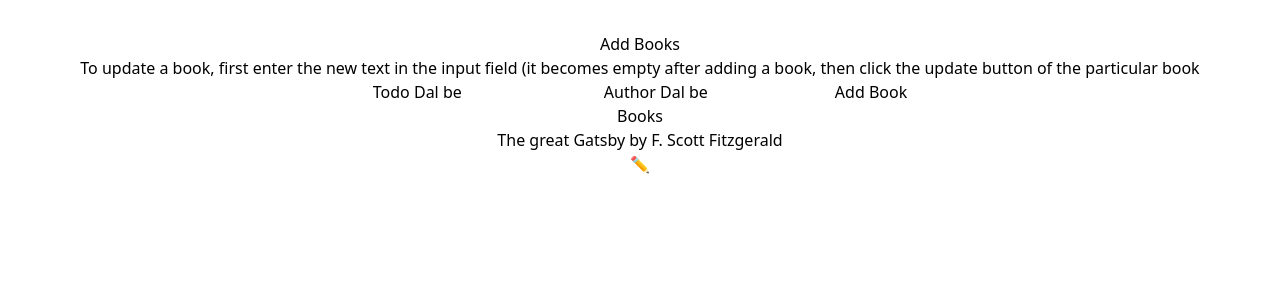
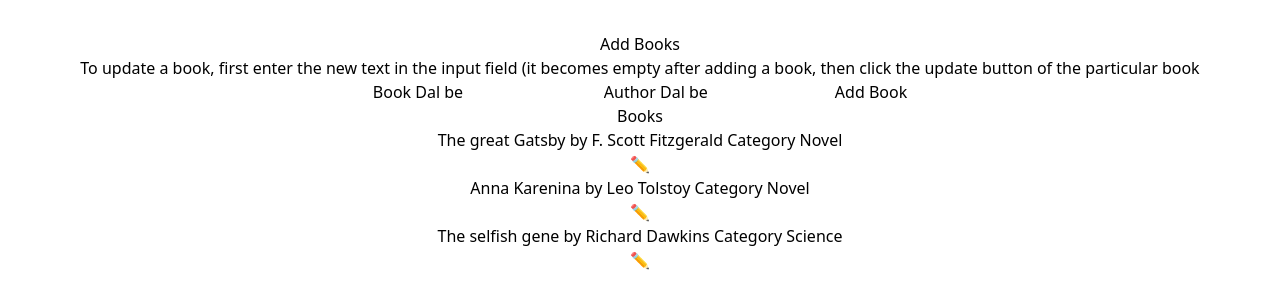
Before and after one commit to jun447/React_Practices, a React (Vite) app in the folder reduxTodo/: page /books in a window 1280 px wide. Shown: the top 308 px of the page. Built offline with nearby package versions, Linux system fonts and the light colour scheme.

Commit message:
category added

```diff
--- a/reduxTodo/src/App.jsx
+++ b/reduxTodo/src/App.jsx
@@ -5,7 +5,7 @@ import {useState} from "react";
 
 function App() {
 
-    const [input, setInput] = useState('Todo Dal be');
+    const [input, setInput] = useState('Book Dal be');
     const [author, setAuthor] = useState('Author Dal be');
 
 
--- a/reduxTodo/src/components/Todo.jsx
+++ b/reduxTodo/src/components/Todo.jsx
@@ -15,7 +15,7 @@ function Todo({input, author}) {
                         className="mt-4 flex justify-between items-center bg-zinc-800 px-4 py-2 rounded"
                         key={todo.id}
                     >
-                        <div className='text-white flex-grow'>{todo.text} by {todo.author}</div>
+                        <div className='text-white flex-grow'>{todo.text} by {todo.author} Category {todo.category}</div>
                         <button
                             onClick={() => {
                                 dispatch(removeTodo(todo.id))
--- a/reduxTodo/src/feature/todo/todoSlice.js
+++ b/reduxTodo/src/feature/todo/todoSlice.js
@@ -6,15 +6,20 @@ const initialState = {
             id: 1,
             text: 'The great Gatsby',
             author: 'F. Scott Fitzgerald',
+            category: 'Novel',
         },
-        // {
-        //     id: 2,
-        //     text: 'Anna Karenina',
-        // },
-        // {
-        //     id: 3,
-        //     text: 'The selfish gene',
-        // },
+        {
+            id: 2,
+            text: 'Anna Karenina',
+            author: 'Leo Tolstoy',
+            category: 'Novel',
+        },
+        {
+            id: 3,
+            text: 'The selfish gene',
+            author: 'Richard Dawkins',
+            category: 'Science',
+        },
     ]
 }
 
@@ -28,6 +33,7 @@ export const todoSlice = createSlice({
                 id: nanoid(),
                 text: text,
                 author: author,
+                category: 'Novel',
             }
             state.todos.push(newTodo)
         },
```
